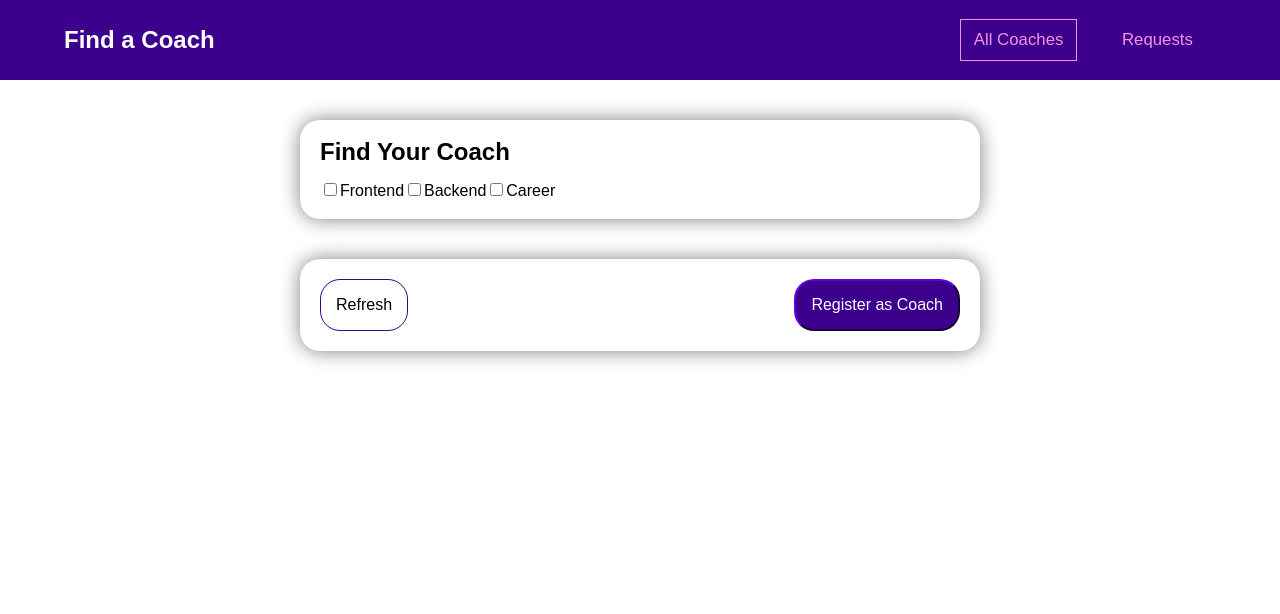
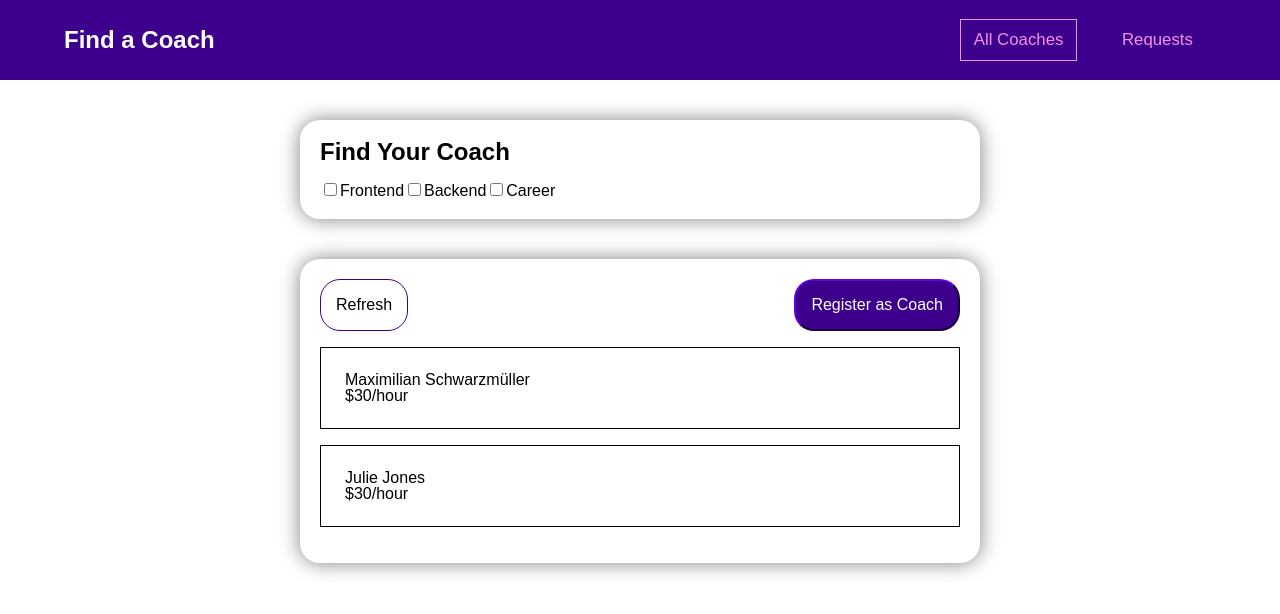
Before and after one commit to mr-ryan12/find_a_coach, a Vue app: page /coaches in a window 1280 px wide. Shown: the top 614 px of the page. Built offline with nearby package versions, Linux system fonts and the light colour scheme; a web font is replaced by a local one.

Commit message:
Add coach cards

```diff
--- a/src/components/CoachesSelection.vue
+++ b/src/components/CoachesSelection.vue
@@ -28,6 +28,10 @@
       <section class="header-button-container">
         <button class="refresh-button">Refresh</button>
         <button class="register-button">Register as Coach</button>
+      </section>
+      <section class="coach-card" v-for="coach in coaches" :key="coach.id">
+        <h3>{{ coach.firstName }} {{ coach.lastName }}</h3>
+        <p>{{ `$${coach.rate}/hour` }}</p>
       </section>
     </section>
   </section>
@@ -90,4 +94,10 @@ h2 {
   color: #fff;
   border-color: #3d008d;
 }
+
+.coach-card {
+  border: 1px solid black;
+  padding: 1.5rem;
+  margin: 1rem 0rem;
+}
 </style>
```
